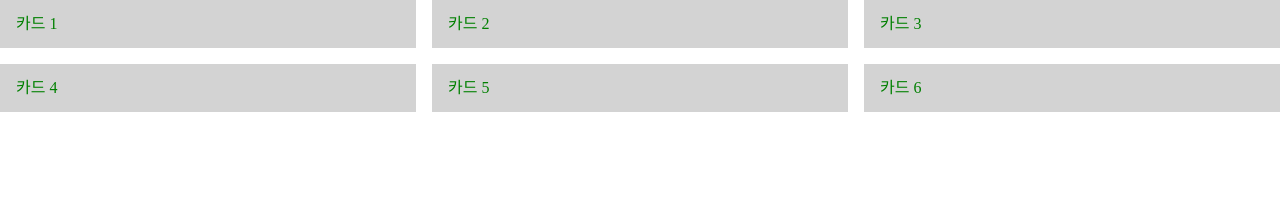
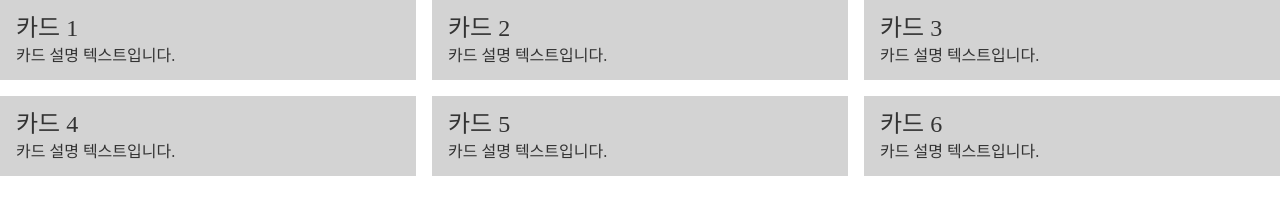
Before and after one commit to rieparcel/study, a plain HTML site: page systemCSS/index.html in a window 1280 px wide. Drawn offline with nearby package versions, Linux system fonts and the light colour scheme.

Commit message:
CSS 변수 추가 및 카드 구조 개선: 카드 제목 및 설명 추가

```diff
--- a/systemCSS/css/base.css
+++ b/systemCSS/css/base.css
@@ -1,4 +1,10 @@
 :root {
     --color-gray: lightgray;
-    --color-text: green;
+    --color-text: #333;
+
+    --space-sm: 8px;
+    --space-md: 16px;
+
+    --font-sm: 16px;
+    --font-md: 24px;
 }
--- a/systemCSS/css/component.css
+++ b/systemCSS/css/component.css
@@ -1,5 +1,14 @@
 .card {
     background-color: var(--color-gray);
     color: var(--color-text);
-    padding: 16px;
+    padding: var(--space-md);
 }
+
+.card-title {
+    font-size: var(--font-md);
+    margin-bottom: var(--space-sm);
+}
+
+.card-desc{
+    font-size: var(--font-sm);
+}
--- a/systemCSS/index.html
+++ b/systemCSS/index.html
@@ -14,12 +14,30 @@
   </head>
   <body>
     <section class="container">
-      <div class="card">카드 1</div>
-      <div class="card">카드 2</div>
-      <div class="card">카드 3</div>
-      <div class="card">카드 4</div>
-      <div class="card">카드 5</div>
-      <div class="card">카드 6</div>
+      <article class="card">
+        <h3 class="card-title">카드 1</h3>
+        <p class="card-desc">카드 설명 텍스트입니다.</p>
+      </article>
+      <article class="card">
+        <h3 class="card-title">카드 2</h3>
+        <p class="card-desc">카드 설명 텍스트입니다.</p>
+      </article>
+      <article class="card">
+        <h3 class="card-title">카드 3</h3>
+        <p class="card-desc">카드 설명 텍스트입니다.</p>
+      </article>
+      <article class="card">
+        <h3 class="card-title">카드 4</h3>
+        <p class="card-desc">카드 설명 텍스트입니다.</p>
+      </article>
+      <article class="card">
+        <h3 class="card-title">카드 5</h3>
+        <p class="card-desc">카드 설명 텍스트입니다.</p>
+      </article>
+      <article class="card">
+        <h3 class="card-title">카드 6</h3>
+        <p class="card-desc">카드 설명 텍스트입니다.</p>
+      </article>
     </section>
   </body>
 </html>
```
